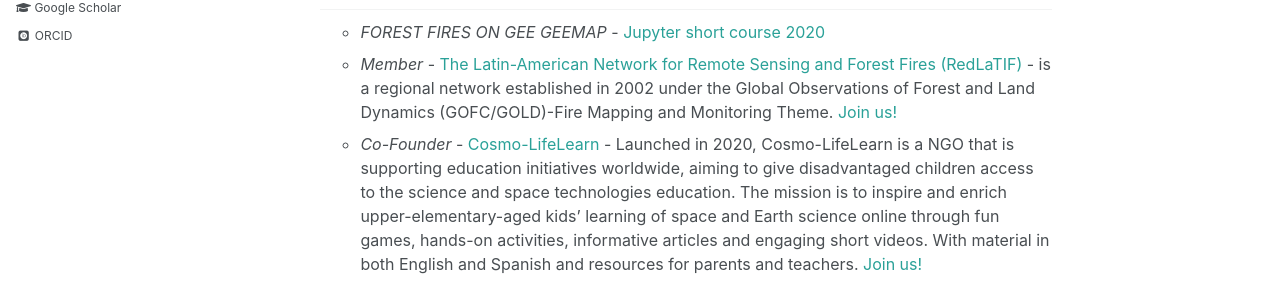
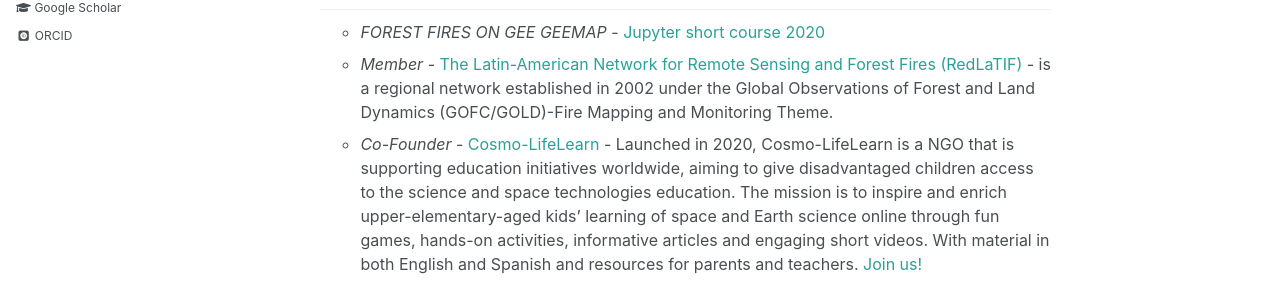
Before and after one commit to Alexanderariza/alexanderariza.github.io, a Jekyll site: the page built from _pages/about.md, in a window 1280 px wide and 900 px high, scrolled down 701 px. Shown: the part 440-735 px from the top of the window. Built offline with Jekyll 4.4.1, drawn with Linux system fonts in a browser that asks for light colours; some web fonts are replaced.

Commit message:
Update about.md

```diff
--- a/_pages/about.md
+++ b/_pages/about.md
@@ -29,5 +29,5 @@
 - Research and projects
 ------
   - *FOREST FIRES ON GEE GEEMAP* - [Jupyter short course 2020](https://github.com/Alexanderariza/FOREST-FIRES-ON-GEE-GEEMAP)
-  - *Member* - [The Latin-American Network for Remote Sensing and Forest Fires (RedLaTIF)](https://gofcgold.org/regional-networks/red-latinoamerica-deteledeteccion-e-incendios-forestales-redlatif) -  is a regional network established in 2002 under the Global Observations of Forest and Land Dynamics (GOFC/GOLD)-Fire Mapping and Monitoring Theme. [Join us!](bit.ly/womeningeospatial_signup)
+  - *Member* - [The Latin-American Network for Remote Sensing and Forest Fires (RedLaTIF)](https://gofcgold.org/regional-networks/red-latinoamerica-deteledeteccion-e-incendios-forestales-redlatif) -  is a regional network established in 2002 under the Global Observations of Forest and Land Dynamics (GOFC/GOLD)-Fire Mapping and Monitoring Theme.
   - *Co-Founder* - [Cosmo-LifeLearn](https://glocal-lifelearn.o) - Launched in 2020, Cosmo-LifeLearn is a NGO that is supporting education initiatives worldwide, aiming to give disadvantaged children access to the science and space technologies education. The mission is to inspire and enrich upper-elementary-aged kids' learning of space and Earth science online through fun games, hands-on activities, informative articles and engaging short videos. With material in both English and Spanish and resources for parents and teachers. [Join us!](bit.ly/womeningeospatial_sig)
```
